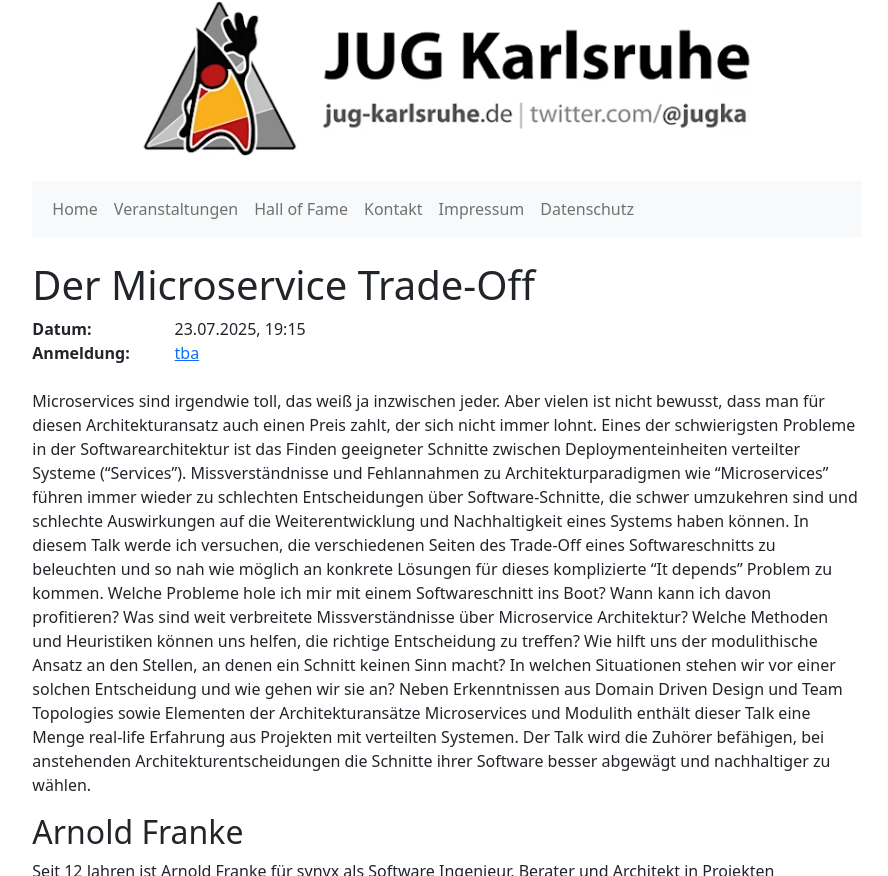
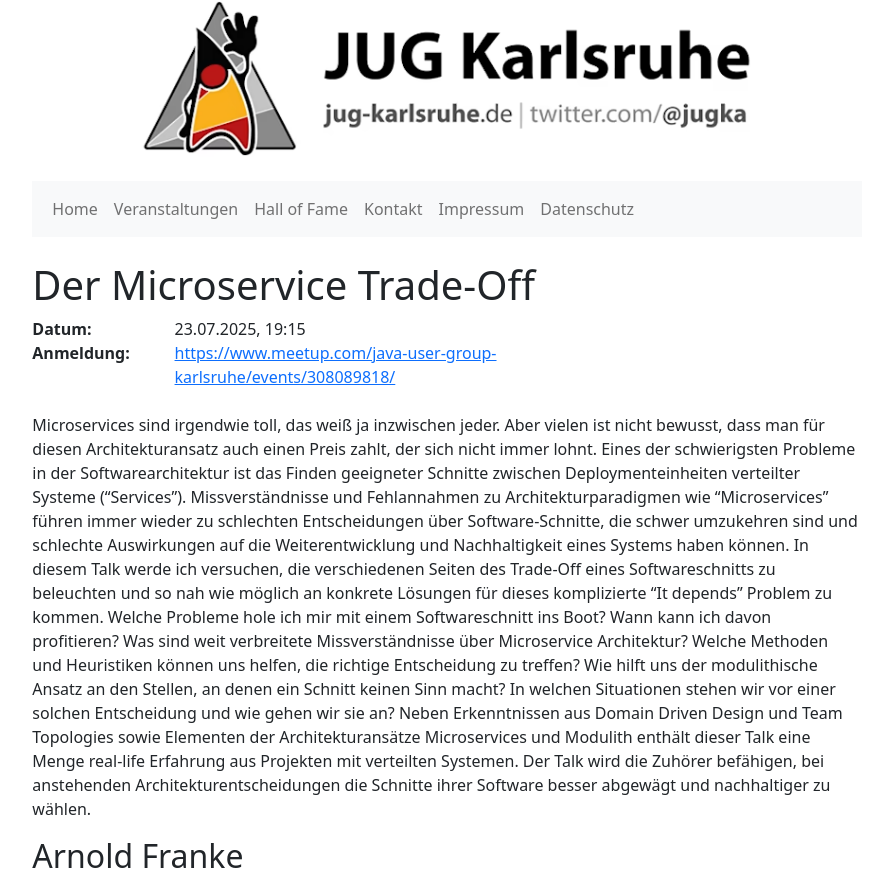
Before and after one commit to jugka/jugka-site, a Jekyll site: the page built from _posts/events/2025-07-23-der-microservice-trade-off.markdown, in a window 1280 px wide and 900 px high, cut to the strip 0-876 px from the top of the window. Shown: the whole strip, without its empty margins (193-1081 px from the left). Built offline with Jekyll 4.4.1, drawn with Linux system fonts in a browser that asks for light colours.

Commit message:
Update 2025-07-23-der-microservice-trade-off.markdown

```diff
--- a/_posts/events/2025-07-23-der-microservice-trade-off.markdown
+++ b/_posts/events/2025-07-23-der-microservice-trade-off.markdown
@@ -2,7 +2,7 @@
 layout: event
 title:  "Der Microservice Trade-Off"
 date:   2025-07-23 19:15:00 +0200
-registration: tba
+registration: https://www.meetup.com/java-user-group-karlsruhe/events/308089818/
 tags: events
 speakers:
 - afranke
```
